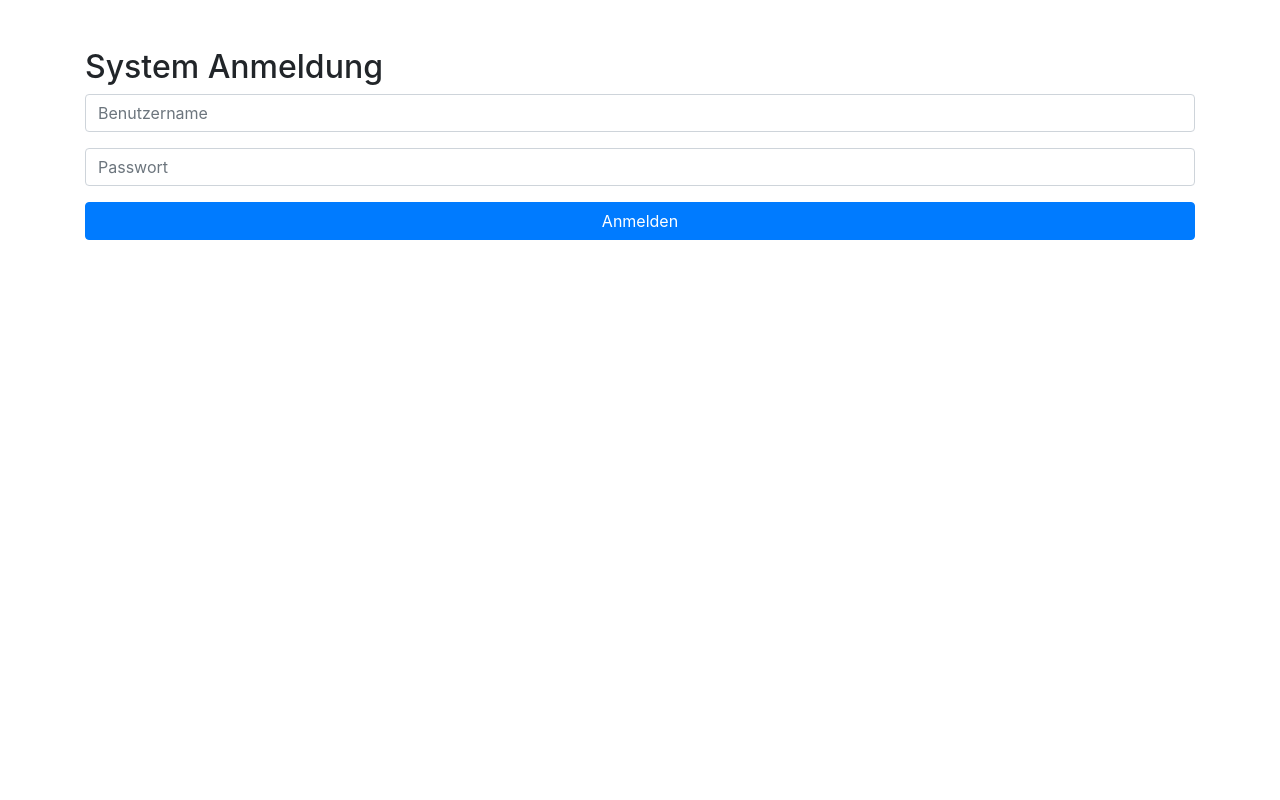
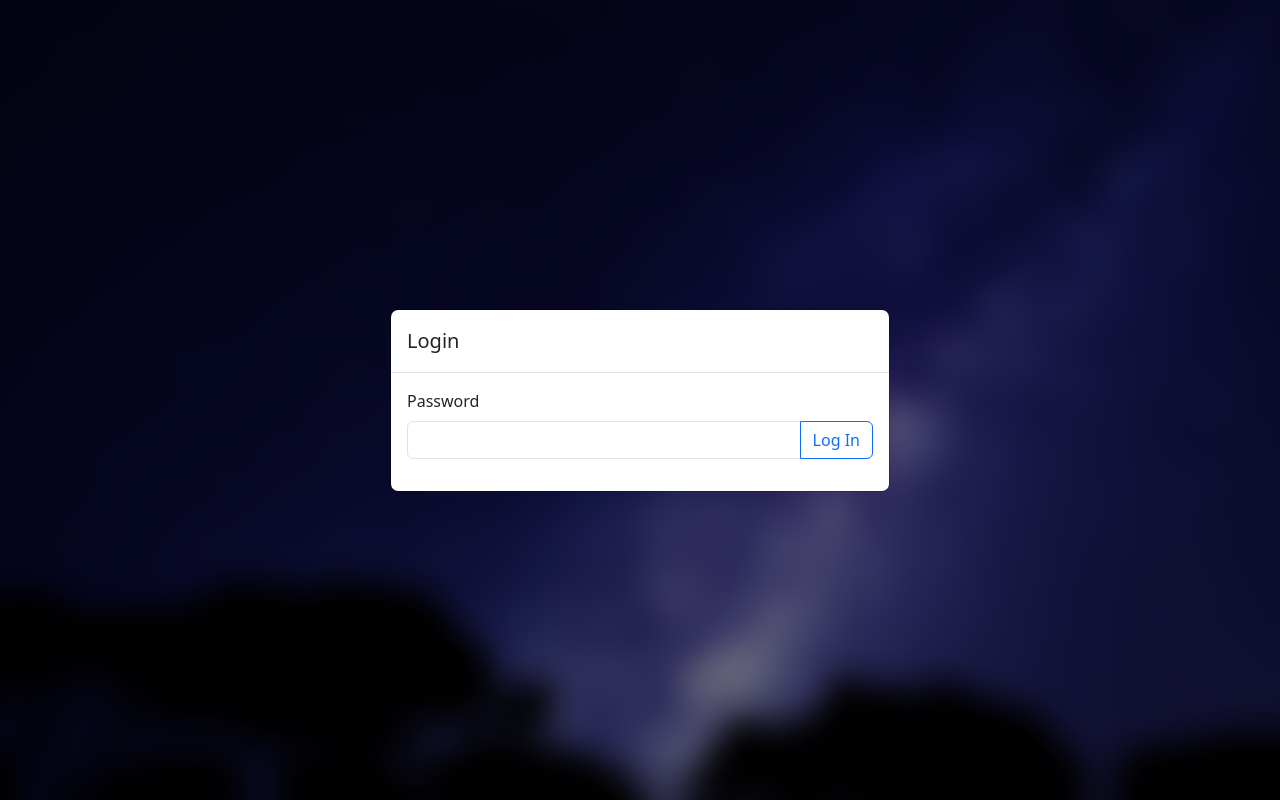
Before and after one commit to R0b1ns/brogit-mediapi, a Flask app: page / in a window 1280 px wide. Run offline with Flask 3, Linux system fonts and the light colour scheme; some libraries are stand-ins or nearby versions.

Commit message:
Login update

```diff
--- a/webapp/app/__init__.py
+++ b/webapp/app/__init__.py
@@ -6,6 +6,8 @@ from urllib.parse import urlparse
 
 from flask import Flask, render_template, session, request, jsonify, redirect, flash, url_for, abort
 from flask_cors import CORS
+from flask_limiter import Limiter
+from flask_limiter.util import get_remote_address
 from flask_socketio import SocketIO, emit
 from flask_login import LoginManager, UserMixin, login_user, login_required, logout_user, current_user
 
@@ -13,13 +15,23 @@ from app.lib.wifi import scan_wifi, connect_to_wifi
 from wtforms.fields.simple import PasswordField, BooleanField, SubmitField, EmailField
 from flask_wtf import FlaskForm
 from wtforms.validators import DataRequired, Length, Email
+from flask_wtf.csrf import CSRFProtect
 
 from app.lib.django_utils_http_partly import url_has_allowed_host_and_scheme
+
+from app.extensions import csrf
 
 app = Flask(__name__)
 app.secret_key = 'your_secret_key'
 socketio = SocketIO(app)
 CORS(app, resources={r"/": {"origins": "*"}})
+
+csrf.init_app(app)
+
+limiter = Limiter(
+    get_remote_address,
+    app=app
+)
 
 app.secret_key = 'your_secret_key'  # Ersetze 'your_secret_key' durch einen sicheren Wert
 
@@ -35,10 +47,7 @@ class User(UserMixin):
 
 
 class LoginForm(FlaskForm):
-    email = EmailField('Email',
-                       validators=[DataRequired(), Length(1, 64), Email()])
     password = PasswordField('Password', validators=[DataRequired()])
-    remember_me = BooleanField('Keep me logged in')
     submit = SubmitField('Log In')
 
     def __init__(self, *args, **kwargs):
@@ -47,6 +56,9 @@ class LoginForm(FlaskForm):
     def validate(self, extra_validators=None):
         initial_validation = super(LoginForm, self).validate()
         if not initial_validation:
+            return False
+
+        if self.password.data != "112358":
             return False
         # user = User.query.filter_by(email=self.email.data).first()
         # if not user:
@@ -87,6 +99,7 @@ def index():
 
 
 @app.route('/login', methods=['GET', 'POST'])
+@limiter.limit("10 per hour")
 def login():
     # Here we use a class of some kind to represent and validate our
     # client-side form data. For example, WTForms is a library that will
@@ -100,14 +113,14 @@ def login():
 
         flash('Logged in successfully.')
 
-        next = request.args.get('next')
+        next_url = request.args.get('next')
         # url_has_allowed_host_and_scheme should check if the url is safe
         # for redirects, meaning it matches the request host.
         # See Django's url_has_allowed_host_and_scheme for an example.
-        if not url_has_allowed_host_and_scheme(next, request.host):
+        if next_url and not url_has_allowed_host_and_scheme(next_url, request.host):
             return abort(400)
 
-        return redirect(next or url_for('index'))
+        return redirect(next_url or url_for('index'))
     return render_template('login.html', form=form)
 
 
--- /dev/null
+++ b/webapp/app/extensions.py
@@ -0,0 +1,3 @@
+from flask_wtf import CSRFProtect
+
+csrf = CSRFProtect()
--- a/webapp/app/templates/login.html
+++ b/webapp/app/templates/login.html
@@ -3,21 +3,59 @@
 <head>
     <meta charset="UTF-8">
     <meta name="viewport" content="width=device-width, initial-scale=1.0">
-    <title>System Anmeldung</title>
-    <link href="https://stackpath.bootstrapcdn.com/bootstrap/4.5.2/css/bootstrap.min.css" rel="stylesheet">
+    <title>Login</title>
+    <link href="{{ url_for('static', filename='common/bootstrap-5.3.3-dist/css/bootstrap.min.css') }}" rel="stylesheet">
+    <link rel="stylesheet" href="{{ url_for('static', filename='common/bootstrap-icons-1.11.3/font/bootstrap-icons.min.css') }}">
+    <script src="{{ url_for('static', filename='common/jquery-3.7.1.min.js') }}"></script>
+    <script src="{{ url_for('static', filename='common/socket.io.min.js') }}"></script>
+    <script src="{{ url_for('static', filename='common/bootstrap-5.3.3-dist/js/bootstrap.bundle.min.js') }}"></script>
+    <script>
+        $(document).ready(function() {
+          $('#login-modal').modal('show');
+        });
+    </script>
+    <style>
+        body {
+          background-image: url('{{ url_for('static', filename='background_example.png') }}');
+          background-size: cover;
+          background-position: center;
+          background-repeat: no-repeat;
+          height: 100vh;
+          margin: 0;
+        }
+    </style>
 </head>
 <body>
-    <div class="container mt-5">
-        <h2>System Anmeldung</h2>
-        <form action="/login" method="post">
-            <div class="form-group">
-                <input type="text" name="username" class="form-control" placeholder="Benutzername" required>
+    <div class="modal fade show" style="display: block;" id="login-modal" data-bs-backdrop="static" data-bs-keyboard="false" tabindex="-1" aria-labelledby="staticBackdropLabel" aria-hidden="true">
+        <div class="modal-dialog modal-dialog-centered">
+            <div class="modal-content">
+                <div class="modal-header">
+                    <h5 class="modal-title">Login</h5>
+                </div>
+                <div class="modal-body">
+                    <form method="POST" action="{{ url_for('login') }}">
+                        {{ form.csrf_token }}
+                        <input type="hidden" name="next" value="{{ request.args.get('next', '') }}"/>
+
+                        {{ form.password.label(class="form-label") }}
+                        <div class="input-group mb-3">
+                            {{ form.password(class="form-control") }}
+                            {{ form.submit(class="btn btn-outline-primary") }}
+                        </div>
+
+                        {% with messages = get_flashed_messages() %}
+                            {% if messages %}
+                            <ul class=flashes>
+                                {% for message in messages %}
+                                <li>{{ message }}</li>
+                                {% endfor %}
+                            </ul>
+                            {% endif %}
+                        {% endwith %}
+                    </form>
+                </div>
             </div>
-            <div class="form-group">
-                <input type="password" name="password" class="form-control" placeholder="Passwort" required>
-            </div>
-            <button type="submit" class="btn btn-primary btn-block">Anmelden</button>
-        </form>
+        </div>
     </div>
 </body>
 </html>
--- a/webapp/requirements.txt
+++ b/webapp/requirements.txt
@@ -3,3 +3,4 @@ flask-socketio
 Flask-Cors
 flask-login
 flask-WTF
+Flask-Limiter
```
Also changed, not shown: webapp/app/static/background_example.png (added).
